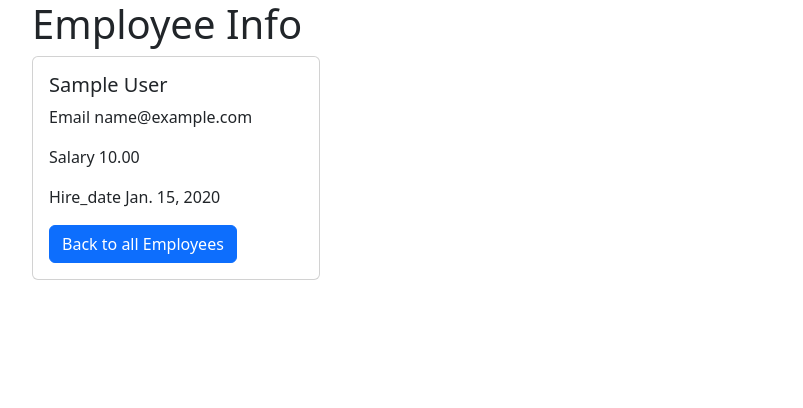
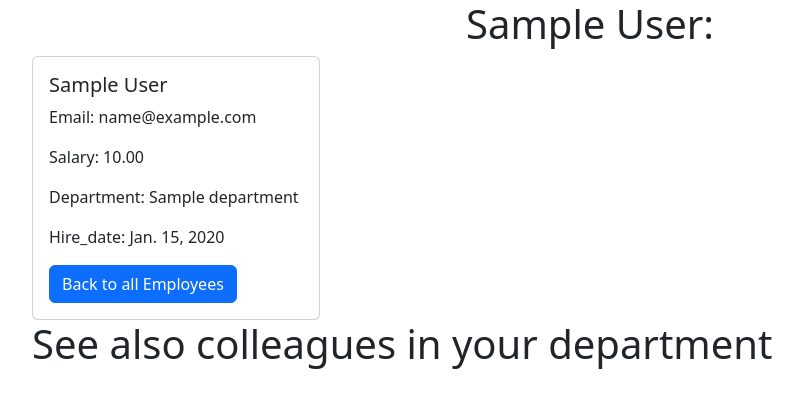
Before and after one commit to MahmoudMansourr/Django_company, a Django app: page /employee/1/show in a window 1280 px wide. Shown: the top 408 px of the page, without its empty margins (50-853 px from the left). Run offline with Django 4.2, Linux system fonts and the light colour scheme; tables that the repository leaves empty hold one stand-in row (values such as "Sample post").

Commit message:
added emp-dept relationship

```diff
--- a/employee/models.py
+++ b/employee/models.py
@@ -15,8 +15,8 @@ class Employee(models.Model):
     email = models.EmailField(null=True, blank=True)
     salary = models.DecimalField(max_digits=8, decimal_places=2, default=5000)
     hire_date = models.DateField(auto_now_add=True, null=True, blank=True)
-    # dept = models.ForeignKey(Department, null=True, blank=True,
-    #                          on_delete=models.CASCADE, related_name='dept_employee')
+    dept = models.ForeignKey(Department, null=True, blank=True,
+                             on_delete=models.CASCADE, related_name='dept_employee')
 
     def __str__(self):
         return self.first_name + ' ' + self.last_name
--- a/employee/templates/employees/show.html
+++ b/employee/templates/employees/show.html
@@ -8,31 +8,34 @@
 <body>
 <div class="container">
 
-  <h1> Employee Info  </h1>
+    <div class="text-center">
+        <h1>{{employee.get_full_name}}:</h1>
+      </div>
+
 
     <div class="card" style="width: 18rem;">
   <div class="card-body">
     <h5 class="card-title">{{employee.get_full_name}}</h5>
-    <p class="card-text"> Email {{employee.email}}</p>
-        <p class="card-text"> Salary {{employee.salary}}</p>
-        <p class="card-text"> Hire_date {{employee.hire_date}}</p>
+    <p class="card-text"> Email: {{employee.email}}</p>
+        <p class="card-text"> Salary: {{employee.salary}}</p>
+        <p class="card-text"> Department: {{employee.dept}}</p>
+        <p class="card-text"> Hire_date: {{employee.hire_date}}</p>
 
     <a href="{% url 'list_employees' %}" class="btn btn-primary">Back to all Employees </a>
   </div>
 
 
 
-    <!-- </div>
+    </div>
 
         <h1> See also colleagues in your department </h1>
 
-        {{employee.dept.dept_employee.all}}
         {% for emp in employee.dept.dept_employee.all %}
-        {% if emp.id != employee.id %}
-        <li><a href="{{emp.show_employee_url}}"> {{emp.name}} </a> </li>
-        {% endif %}
+            {% if emp.id != employee.id%}
+                <li> <a href="{{emp.show_employee_url}}"> {{emp}} </a></li>
+            {% endif %}
         {% endfor %}
-    </div> -->
+    </div>
 
 
 <script src="https://cdn.jsdelivr.net/npm/bootstrap@5.3.0-alpha3/dist/js/bootstrap.bundle.min.js" integrity="sha384-ENjdO4Dr2bkBIFxQpeoTz1HIcje39Wm4jDKdf19U8gI4ddQ3GYNS7NTKfAdVQSZe" crossorigin="anonymous"></script>
```
Also changed, not shown: employee/migrations/0002_employee_dept.py (added).
